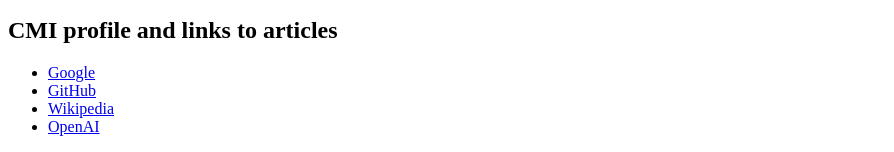
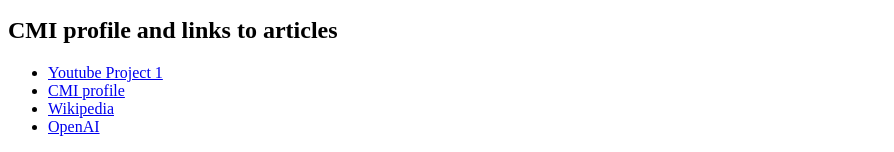
Before and after one commit to create500/sd.com, a plain HTML site: page index.html in a window 1280 px wide. Shown: the part 327-479 px from the top of the page, without its empty margins (0-894 px from the left). Drawn offline with Linux system fonts and the light colour scheme.

Commit message:
Update index.html

```diff
--- a/index.html
+++ b/index.html
@@ -12,9 +12,8 @@
 
     <h2>CMI profile and links to articles</h2>
     <ul>
-        <li><a href="https://creation.com/scot-devlin</a></li>
-        <li><a href="https://www.youtube.com/watch?v=83BMCl89j6c">Google</a></li>
-        <li><a href="https://www.github.com">GitHub</a></li>
+        <li><a href="https://www.youtube.com/watch?v=83BMCl89j6c">Youtube Project 1</a></li>
+        <li><a href="https://creation.com/scot-devlin">CMI profile</a></li>
         <li><a href="https://www.wikipedia.org">Wikipedia</a></li>
         <li><a href="https://www.openai.com">OpenAI</a></li>
     </ul>
```
